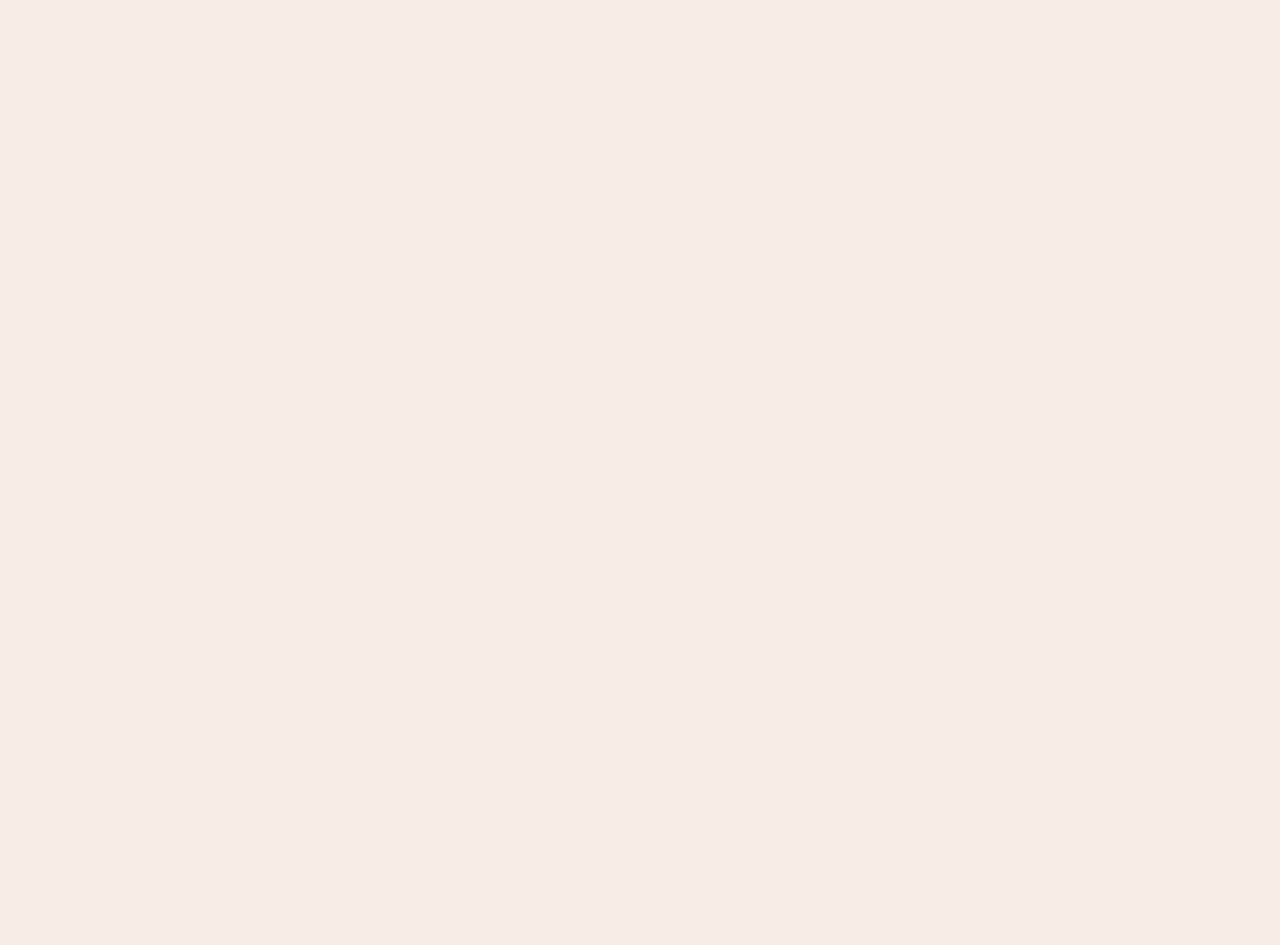
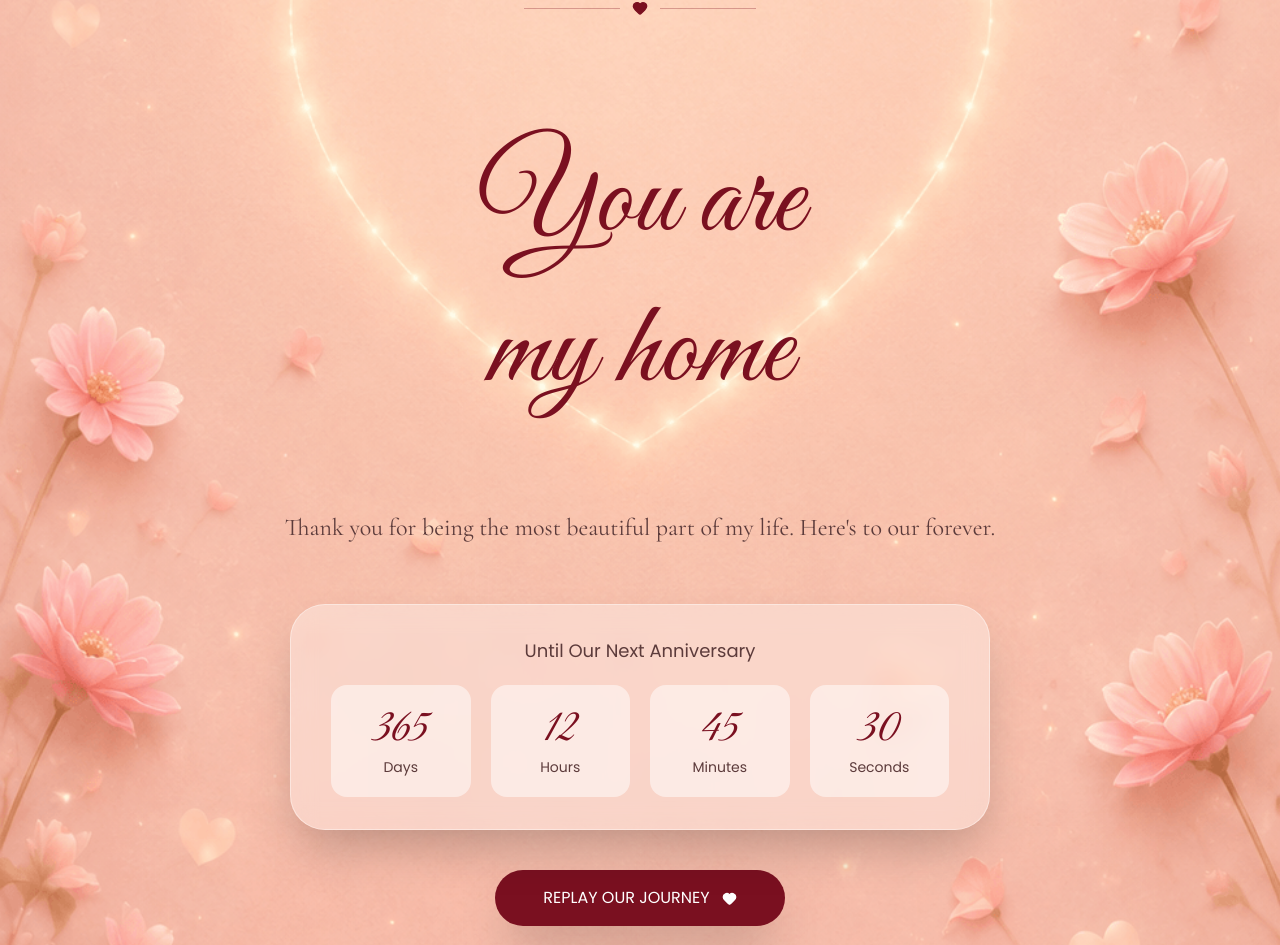
Before and after one commit to AshlinRenittaS/first-wedding-anniversary, a React (Vite) app: page /forever in a window 1280 px wide. Shown: the part 220-1165 px from the top of the page. Before the commit the page ends 800 px from the top, so only its background shows below. Built offline with nearby package versions, Linux system fonts and the light colour scheme.

Commit message:
forever page added

```diff
--- a/src/pages/Forever.jsx
+++ b/src/pages/Forever.jsx
@@ -1,9 +1,219 @@
-import React from "react";
+import Navbar from "../components/Navbar";
+
+import {
+  Heart,
+} from "lucide-react";
+
+/* BACKGROUND IMAGE */
+import foreverBg from "../assets/forever.png";
 
 const Forever = () => {
+
   return (
-    <div>
-      <h1>Surprise Page</h1>
+
+    <div className="min-h-screen bg-[#f8ece7] overflow-hidden relative">
+
+      {/* Full Background */}
+      <img
+        src={foreverBg}
+        alt=""
+        className="
+          absolute
+          inset-0
+          w-full
+          h-full
+          object-cover
+        "
+      />
+
+      {/* Overlay */}
+      <div className="absolute inset-0 bg-white/10"></div>
+
+      {/* Navbar */}
+      <div className="relative z-20">
+        <Navbar />
+      </div>
+
+      {/* Main */}
+      <div
+        className="
+          relative
+          z-10
+          min-h-screen
+          flex
+          flex-col
+          items-center
+          justify-center
+          text-center
+          px-5
+          md:px-10
+          pt-32
+          pb-16
+        "
+      >
+
+        {/* Heading */}
+        <h1
+          className="
+            title-font
+            text-[#7a1020]
+            text-4xl
+            md:text-7xl
+          "
+        >
+          Forever & Always
+        </h1>
+
+        {/* Divider */}
+        <div className="flex items-center gap-3 mt-5">
+
+          <div className="w-16 md:w-24 h-[1px] bg-[#7a1020]/30"></div>
+
+          <Heart
+            size={16}
+            className="fill-[#7a1020] text-[#7a1020]"
+          />
+
+          <div className="w-16 md:w-24 h-[1px] bg-[#7a1020]/30"></div>
+        </div>
+
+        {/* Heart Text */}
+        <div className="mt-20 md:mt-28">
+
+          <h2
+            className="
+              title-font
+              text-[#7a1020]
+              text-6xl
+              md:text-[120px]
+              leading-tight
+            "
+          >
+            You are
+            <br />
+            my home
+          </h2>
+        </div>
+
+        {/* Description */}
+        <p
+          className="
+            mt-14
+            md:mt-20
+            text-[#5c3b3b]
+            text-base
+            md:text-2xl
+            leading-8
+            md:leading-10
+            max-w-3xl
+            heading-font
+          "
+        >
+          Thank you for being the most beautiful part
+          of my life. Here's to our forever.
+        </p>
+
+        {/* Countdown Card */}
+        <div
+          className="
+            mt-10
+            md:mt-14
+            bg-white/35
+            backdrop-blur-md
+            rounded-[25px]
+            md:rounded-[35px]
+            px-5
+            md:px-10
+            py-5
+            md:py-8
+            border
+            border-white/40
+            shadow-2xl
+            w-full
+            max-w-[700px]
+          "
+        >
+
+          <p className="text-[#5c3b3b] text-sm md:text-lg">
+            Until Our Next Anniversary
+          </p>
+
+          {/* Countdown */}
+          <div className="grid grid-cols-4 gap-3 md:gap-5 mt-5">
+
+            {[
+              { value: "365", label: "Days" },
+              { value: "12", label: "Hours" },
+              { value: "45", label: "Minutes" },
+              { value: "30", label: "Seconds" },
+            ].map((item, index) => (
+
+              <div
+                key={index}
+                className="
+                  bg-white/50
+                  rounded-2xl
+                  py-4
+                  md:py-5
+                "
+              >
+
+                <h2
+                  className="
+                    text-[#7a1020]
+                    text-2xl
+                    md:text-5xl
+                    title-font
+                  "
+                >
+                  {item.value}
+                </h2>
+
+                <p
+                  className="
+                    mt-1
+                    text-[#5c3b3b]
+                    text-[11px]
+                    md:text-sm
+                  "
+                >
+                  {item.label}
+                </p>
+              </div>
+            ))}
+          </div>
+        </div>
+
+        {/* Button */}
+        <button
+          className="
+            mt-10
+            bg-[#7a1020]
+            hover:bg-[#5c0b18]
+            transition-all
+            duration-300
+            text-white
+            px-8
+            md:px-12
+            py-4
+            rounded-full
+            shadow-2xl
+            flex
+            items-center
+            gap-3
+            text-sm
+            md:text-base
+          "
+        >
+
+          REPLAY OUR JOURNEY
+
+          <Heart
+            size={15}
+            className="fill-white text-white"
+          />
+        </button>
+      </div>
     </div>
   );
 };
--- a/src/pages/Surprise.jsx
+++ b/src/pages/Surprise.jsx
@@ -1,10 +1,14 @@
 import React from "react";
+import Navbar from "../components/Navbar";
+
 
 const Surprise = () => {
   return (
-    <div>
-      <h1>Surprise Page</h1>
+    <>
+    <div className="relative z-20">
+        <Navbar />
     </div>
+    </>
   );
 };
 
```
Also changed, not shown: src/assets/forever.png (added).
